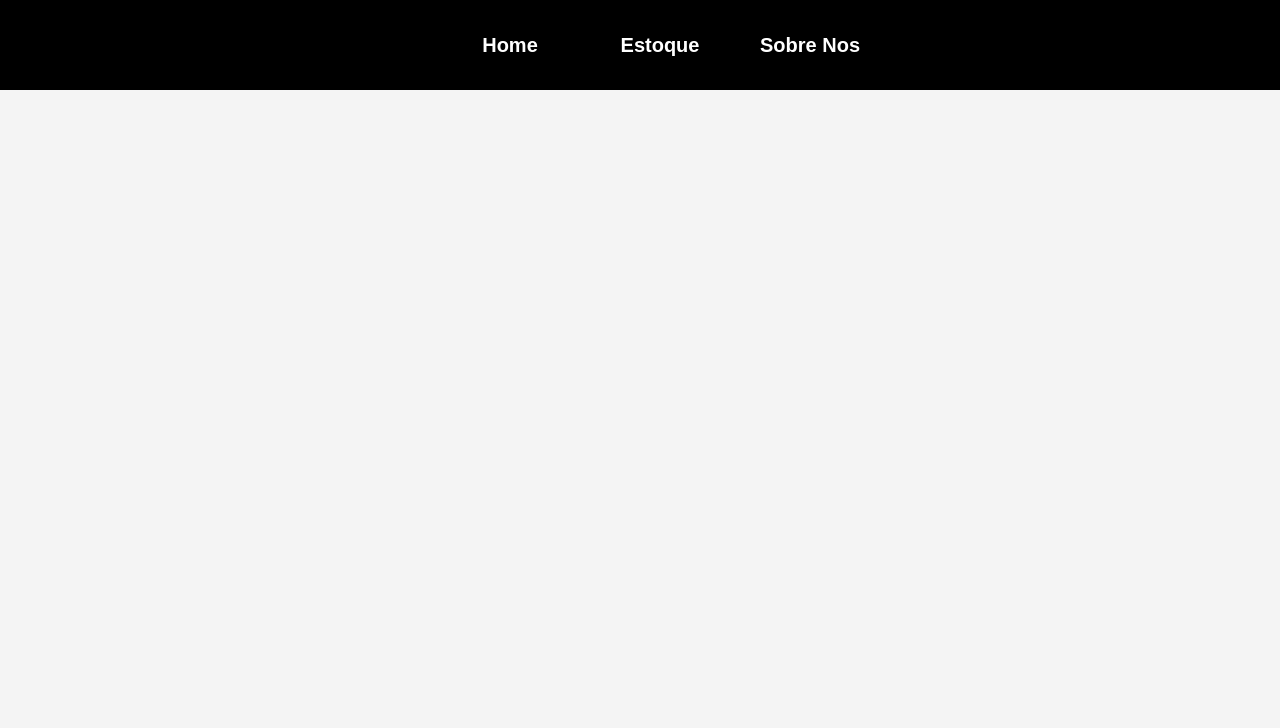
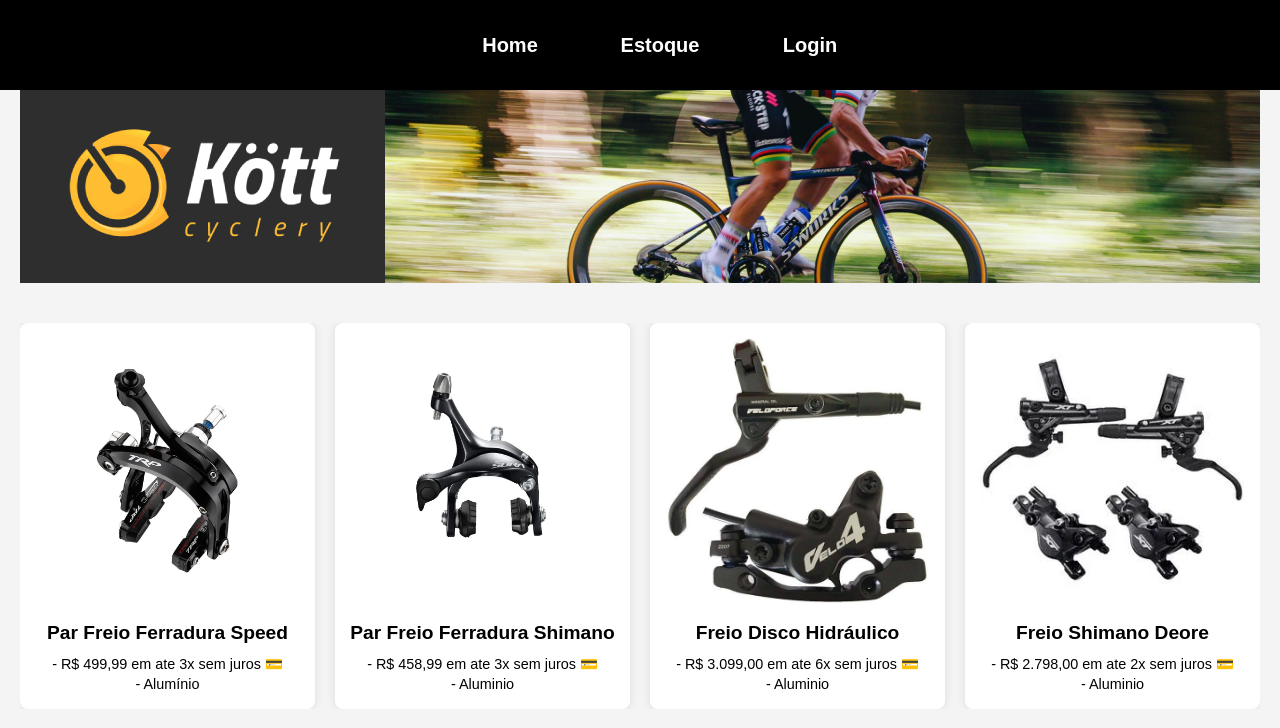
Before and after one commit to BernardoBastosMonteiro/ds-aulas-07, a plain HTML site: page pages/estoque4.html in a window 1280 px wide. Drawn offline with Linux system fonts and the light colour scheme.

Commit message:
pagina inicial

```diff
--- a/css/index.css
+++ b/css/index.css
@@ -13,11 +13,13 @@ body {
 .criaçao-site div {
     display: grid;
     justify-content: center;
+    position: relative;
 }
 main div{
     display: grid;
     align-items: center;
     justify-content: center;
+
 }
 
 #quem-somos {
--- a/pages/estoque4.html
+++ b/pages/estoque4.html
@@ -3,6 +3,7 @@
 <head>
     <link rel="stylesheet" href="./../css/estoque.css">
     <link rel="stylesheet" href="./../css/comoon.css">
+    <link rel="stylesheet" href="./../css/index.css">
     <meta charset="UTF-8">
     <meta http-equiv="X-UA-Compatible" content="IE=edge">
     <meta name="viewport" content="width=device-width, initial-scale=1.0">
@@ -12,12 +13,61 @@
     <header>
         <nav>
             <ul>
-                <li>Home</li>
+                <a href="./../index.html">Home</a>
                 <li>Estoque</li>
-                <li>Sobre Nos</li>
+                <li>Login</li>
             </ul>
         </nav>
     </header>
+    <main>
+        <div class="criaçao-site">
+            </divclass>
+            <h1></h1>
+        </div>
+        <div>
+            <img src="./../assets/KottFINAL_nifr-f1.jpg" alt="estoque de peças">
+        </div>
+        <div id="conteiner">
+            <div class="projeto">
+                <a href="./pages/estoque1.html">
+                    <img src="./../assets FREIO/6151_2-d4c350c4b2afa3ddd516879634620222-1024-1024.webp" alt="Peças 1">
+                    <h3> Par Freio Ferradura Speed  </h3>
+                    <p> - R$ 499,99 em ate 3x sem juros 💳</p>
+                    <p> - Alumínio</p>
+                </a>
+            </div>
+            <div class="projeto">
+                <a href="./pages/estoque2.html">
+                    <img src="./../assets FREIO/13284_2-1b914037330b11efa316879634389414-1024-1024.webp" alt="Peças 2">
+                    <h3>Par Freio Ferradura Shimano </h3>
+                <p> - R$ 458,99 em ate 3x sem juros 💳</p>
+                <p> - Aluminio</p>
+                </a>
+            </div>
+            <div class="projeto">
+                <a href="./pages/estoque3.html">
+                    <img src="./../assets FREIO/shopping (1).webp" alt="Peças 3">
+                        <h3>Freio Disco Hidráulico </h3>
+                    <p> - R$ 3.099,00 em ate 6x sem juros 💳</p>
+                    <p> - Aluminio</p>
+                </a>
+            </div>
+            <div class="projeto">
+                <a href="./pages/estoque4.html">
+                    <img src="./../assets FREIO/shopping (2).webp" alt="Peças 4">
+                    <h3> Freio Shimano Deore </h3>
+                    <p> - R$ 2.798,00 em ate 2x sem juros 💳</p>
+                    <p> - Aluminio</p>
+
+
+                </a>
+                </div>
+
+
+
+
+        </div>
+
 
 </body>
 </html>
```
Also changed, not shown: index.html (+7 -7 lines), pages/estoque1.html (+2 -2 lines), pages/estoque2.html (+2 -2 lines), pages/estoque3.html (+50 -1 lines), assets FREIO/13284_2-1b914037330b11efa316879634389414-1024-1024.webp (added), assets FREIO/3282_3-cfda3d74bdc9065b6516668984654027-1024-1024.webp (added), assets FREIO/5ae5c856a2adabf919e5b0de326978b0.webp (added), assets FREIO/6151_2-d4c350c4b2afa3ddd516879634620222-1024-1024.webp (added), assets FREIO/shopping (1).webp (added), assets FREIO/shopping (2).webp (added), assets S/111-a020a8fc16c3bd842616667125937901-1024-1024.jpg (added), assets S/13441_3-54aee0e27cb466881916835759210876-1024-1024.webp (added), assets S/141-f7877430a381c7ad7216667161921527-640-0.jpg (added), assets S/6837_2-9a5e974d3d82b2e00a16667089928933-1024-1024.jpg (added).
